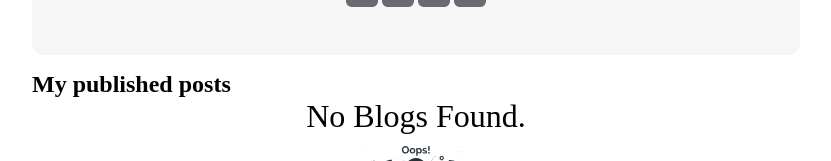
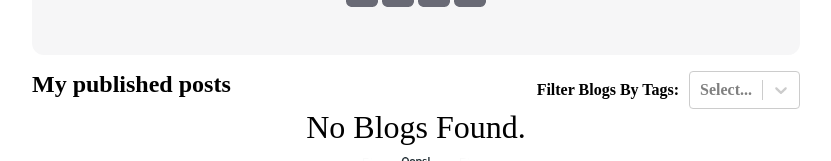
Before and after one commit to mza-wtag/well-blog-toolkit, a React (Vite) app: page /me in a window 1280 px wide. Shown: the part 290-451 px from the top of the page, without its empty margins (224-1055 px from the left). Built offline with nearby package versions, Linux system fonts and the light colour scheme; sample sign-in values are in the browser's storage.

Commit message:
filter added

```diff
--- a/src/components/BlogList/BlogList.jsx
+++ b/src/components/BlogList/BlogList.jsx
@@ -1,20 +1,29 @@
 import React from "react";
+import PropTypes from "prop-types";
 import { useSelector } from "react-redux";
 import BlogCard from "@components/BlogCard/BlogCard";
 import NotFound from "@components/NotFound/NotFound";
 import "@components/BlogList/blogList.scss";
 
 const BlogList = ({ blogs }) => {
-  const queryString = useSelector((state) => state?.search?.searchQuery);
-  const searchedBlogs = blogs?.filter((blog) =>
-    blog?.title.includes(queryString.toLowerCase())
-  );
+  const searchQuery = useSelector((state) => state?.search?.searchQuery);
+  const filteredTags = useSelector((state) => state?.filter?.filteredTags);
+
+  const filteredBlogs = blogs?.filter((blog) => {
+    const titleMatches = blog.title
+      .toLowerCase()
+      .includes(searchQuery.toLowerCase());
+    const tagMatches =
+      !filteredTags.length ||
+      filteredTags.some((tag) => blog.tags.includes(tag));
+    return titleMatches && tagMatches;
+  });
 
   return (
     <>
-      {searchedBlogs?.length > 0 ? (
+      {filteredBlogs?.length > 0 ? (
         <div className="blog-list">
-          {searchedBlogs?.map((blog) => (
+          {filteredBlogs.map((blog) => (
             <BlogCard key={blog.id} blog={blog} />
           ))}
         </div>
@@ -25,4 +34,12 @@ const BlogList = ({ blogs }) => {
   );
 };
 
+BlogList.propTypes = {
+  blogs: PropTypes.array,
+};
+
+BlogList.defaultProps = {
+  blogs: [],
+};
+
 export default BlogList;
--- /dev/null
+++ b/src/components/FilterBlogs/FilterBlogs.jsx
@@ -0,0 +1,33 @@
+import React from "react";
+import PropTypes from "prop-types";
+import { useDispatch, useSelector } from "react-redux";
+import { filterByTags } from "@features/filterSlice";
+import SelectBox from "@components/SelectBox/SelectBox";
+import "./filterBlogs.scss";
+
+const FilterBlogs = ({ tags }) => {
+  const dispatch = useDispatch();
+  const selectedTags = useSelector((state) => state.filter.filteredTags);
+
+  const handleChangeTags = (selectedTags) => {
+    const tagsArray = selectedTags?.map((tag) => tag.value);
+    dispatch(filterByTags(tagsArray));
+  };
+
+  return (
+    <div className="filter-blogs">
+      <label className="filter-blogs__label">Filter Blogs By Tags:</label>
+      <SelectBox
+        tags={tags}
+        selectedTags={selectedTags}
+        handleChangeTags={handleChangeTags}
+      />
+    </div>
+  );
+};
+
+FilterBlogs.propTypes = {
+  tags: PropTypes.array.isRequired,
+};
+
+export default FilterBlogs;
--- /dev/null
+++ b/src/components/FilterBlogs/filterBlogs.scss
@@ -0,0 +1,12 @@
+@import "@styles/variables";
+
+.filter-blogs {
+  align-items: center;
+  display: flex;
+  flex-wrap: wrap;
+  font-weight: $font-weight-semi-bold;
+
+  &__label {
+    margin-right: 0.625rem;
+  }
+}
--- a/src/components/SelectBox/SelectBox.jsx
+++ b/src/components/SelectBox/SelectBox.jsx
@@ -7,7 +7,7 @@ const SelectBox = ({ tags, selectedTags, handleChangeTags }) => (
     onChange={handleChangeTags}
     options={tags}
     isMulti
-    value={tags.filter((tag) => selectedTags.includes(tag.value))}
+    value={tags?.filter((tag) => selectedTags.includes(tag.value))}
   />
 );
 
--- /dev/null
+++ b/src/features/filterSlice.js
@@ -0,0 +1,20 @@
+import { createSlice } from "@reduxjs/toolkit";
+
+const initialState = {
+  blogs: [],
+  filteredTags: [],
+};
+
+const filterSlice = createSlice({
+  name: "filter",
+  initialState,
+  reducers: {
+    filterByTags(state, action) {
+      state.filteredTags = action.payload;
+    },
+  },
+});
+
+export const { filterByTags } = filterSlice.actions;
+
+export default filterSlice.reducer;
--- a/src/pages/Home.jsx
+++ b/src/pages/Home.jsx
@@ -2,16 +2,20 @@ import React from "react";
 import { useSelector } from "react-redux";
 import HomeBanner from "@components/HomeBanner/HomeBanner";
 import BlogList from "@components/BlogList/BlogList";
+import FilterBlogs from "@components/FilterBlogs/FilterBlogs";
+import tags from "@constants/tags.json";
 
 const Home = () => {
   const blogs = useSelector((state) => state.blog);
   return (
     <div className="container">
       <HomeBanner blog={blogs[0]} />
-      <h2>Latest Posts</h2>
+      <div className="common-title-filter-holder">
+        <h2>Latest Posts</h2>
+        <FilterBlogs tags={tags} />
+      </div>
       <BlogList blogs={blogs} />
     </div>
   );
 };
-
 export default Home;
--- a/src/pages/Profile.jsx
+++ b/src/pages/Profile.jsx
@@ -2,11 +2,13 @@ import React, { useState } from "react";
 import { useSelector } from "react-redux";
 import EditProfileForm from "@components/EditProfileForm/EditProfileForm";
 import UserDatails from "@components/UserDetails/UserDetails";
+import FilterBlogs from "@components/FilterBlogs/FilterBlogs";
 import BlogForm from "@components/BlogForm/BlogForm";
 import BlogList from "@components/BlogList/BlogList";
 import Button from "@components/Button/Button";
 import Edit from "@assets/images/icons/Edit.svg";
 import Add from "@assets/images/icons/Add.svg";
+import tags from "@constants/tags.json";
 import "@styles/common.scss";
 
 const Profile = () => {
@@ -32,7 +34,10 @@ const Profile = () => {
       <UserDatails />
       {editProfileVisible && <EditProfileForm />}
       {blogFormVisible && <BlogForm />}
-      <h2>My published posts</h2>
+      <div className="common-title-filter-holder">
+        <h2>My published posts</h2>
+        <FilterBlogs tags={tags} />
+      </div>
       <BlogList blogs={personalBlogs} />
     </div>
   );
--- a/src/store/store.js
+++ b/src/store/store.js
@@ -3,6 +3,7 @@ import authReducer from "@features/authSlice";
 import registerReducer from "@features/registerSlice";
 import blogReducer from "@features/blogSlice";
 import searchReducer from "@features/searchSlice";
+import filterReducer from "@features/filterSlice";
 
 export const store = configureStore({
   reducer: {
@@ -10,5 +11,6 @@ export const store = configureStore({
     register: registerReducer,
     blog: blogReducer,
     search: searchReducer,
+    filter: filterReducer,
   },
 });
--- a/src/styles/common.scss
+++ b/src/styles/common.scss
@@ -8,3 +8,9 @@
   gap: 1rem;
   justify-content: end;
 }
+
+.common-title-filter-holder {
+  display: flex;
+  flex-wrap: wrap;
+  justify-content: space-between;
+}
```
